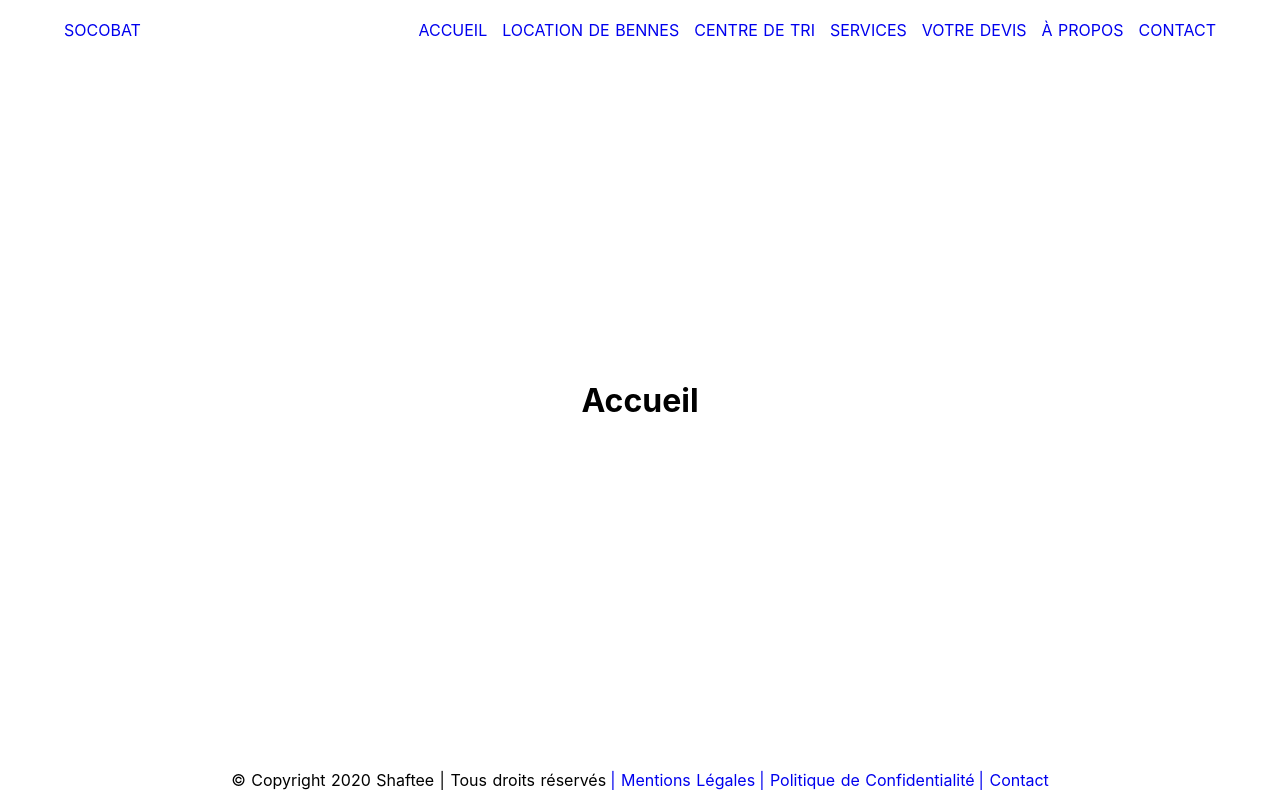
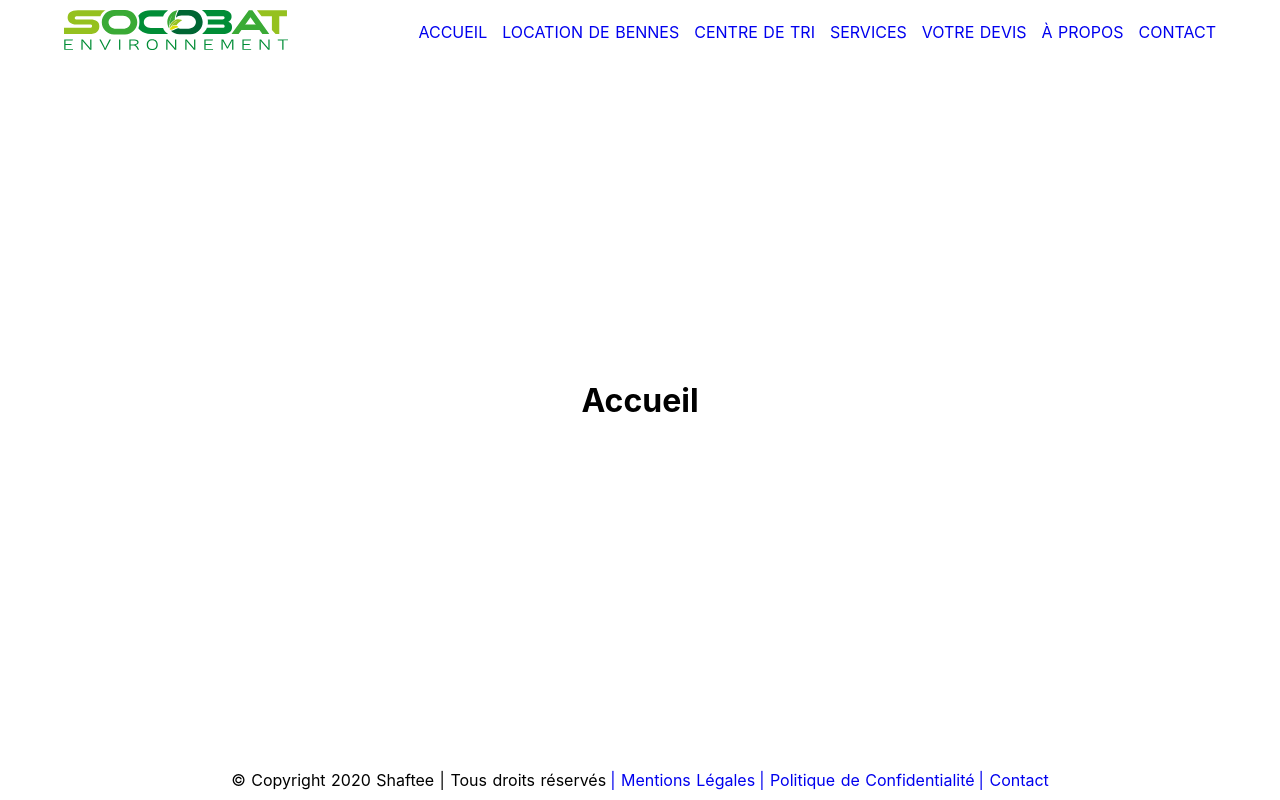
Before and after one commit to Lissandre/socobat-environnement, a Nuxt app: page / in a window 1280 px wide. Built offline with nearby package versions, Linux system fonts and the light colour scheme.

Commit message:
:lipstick: nav style & animation

```diff
--- a/assets/style/common.styl
+++ b/assets/style/common.styl
@@ -1,2 +1,3 @@
-$green = #3b8070
+$green = #006633
+$lightgreen = #95c11f
 $black = #000000
--- a/components/Navbar.vue
+++ b/components/Navbar.vue
@@ -2,7 +2,7 @@
   <nav class="nav">
     <div class="logo">
       <nuxt-link to="/">
-        SOCOBAT
+        <img src="@/assets/images/logo_socobat_environnement.svg" alt="Logo Socobat Environnement SVG">
       </nuxt-link>
     </div>
     <div class="linksList">
@@ -39,9 +39,13 @@ export default {}
 .nav
   position fixed
   width 100%
-  padding 20px 5%
+  padding 10px 5%
   display flex
   justify-content space-between
+  align-items center
+
+.logo a img
+  height 40px
 
 .linksList a
   position relative
@@ -61,11 +65,11 @@ export default {}
   &:after
     right 0px
     transition 0.404s width ease
-    background $green
+    background $lightgreen
   &:hover:before
     width 100%
     transition 0.404s width ease
-    background $green
+    background $lightgreen
   &:hover:after
     width 100%
     background transparent
```
Also changed, not shown: assets/images/logo_socobat_environnement.svg (added).
